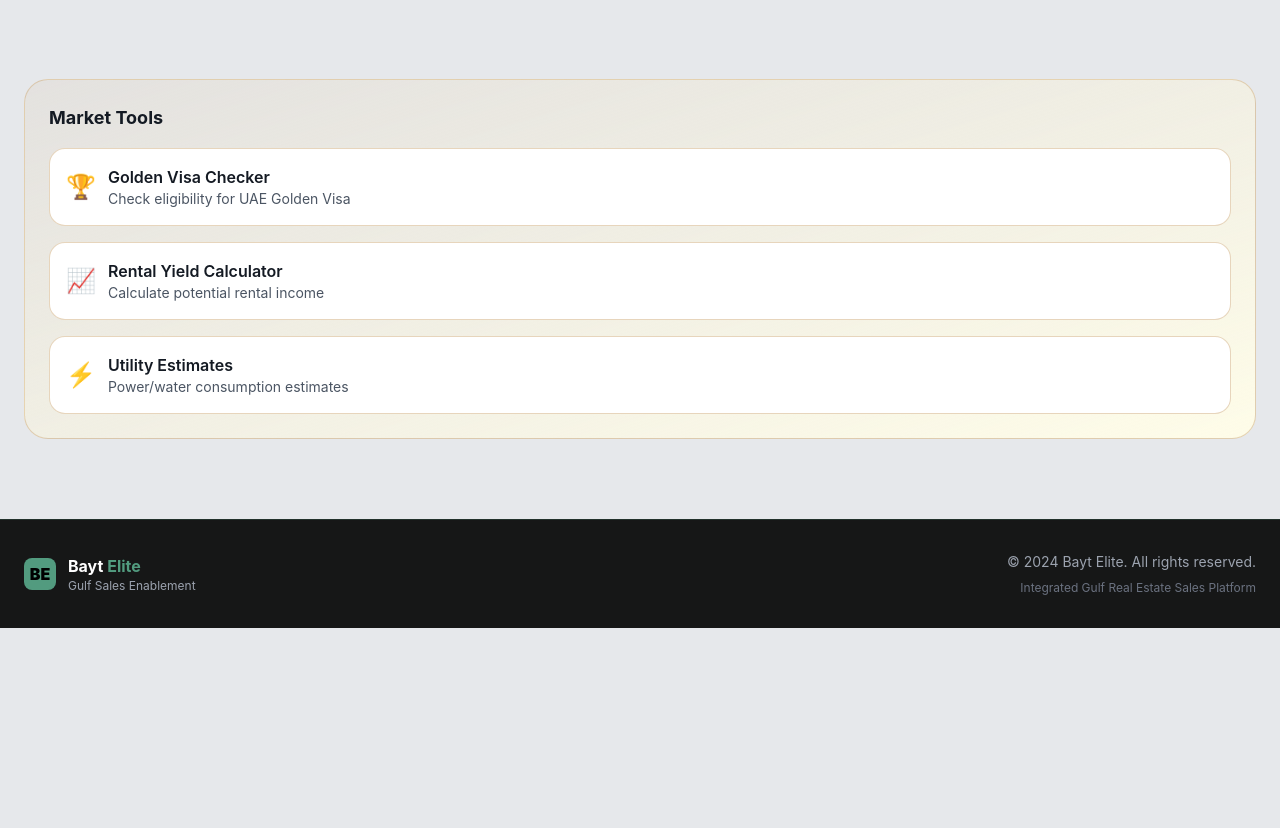
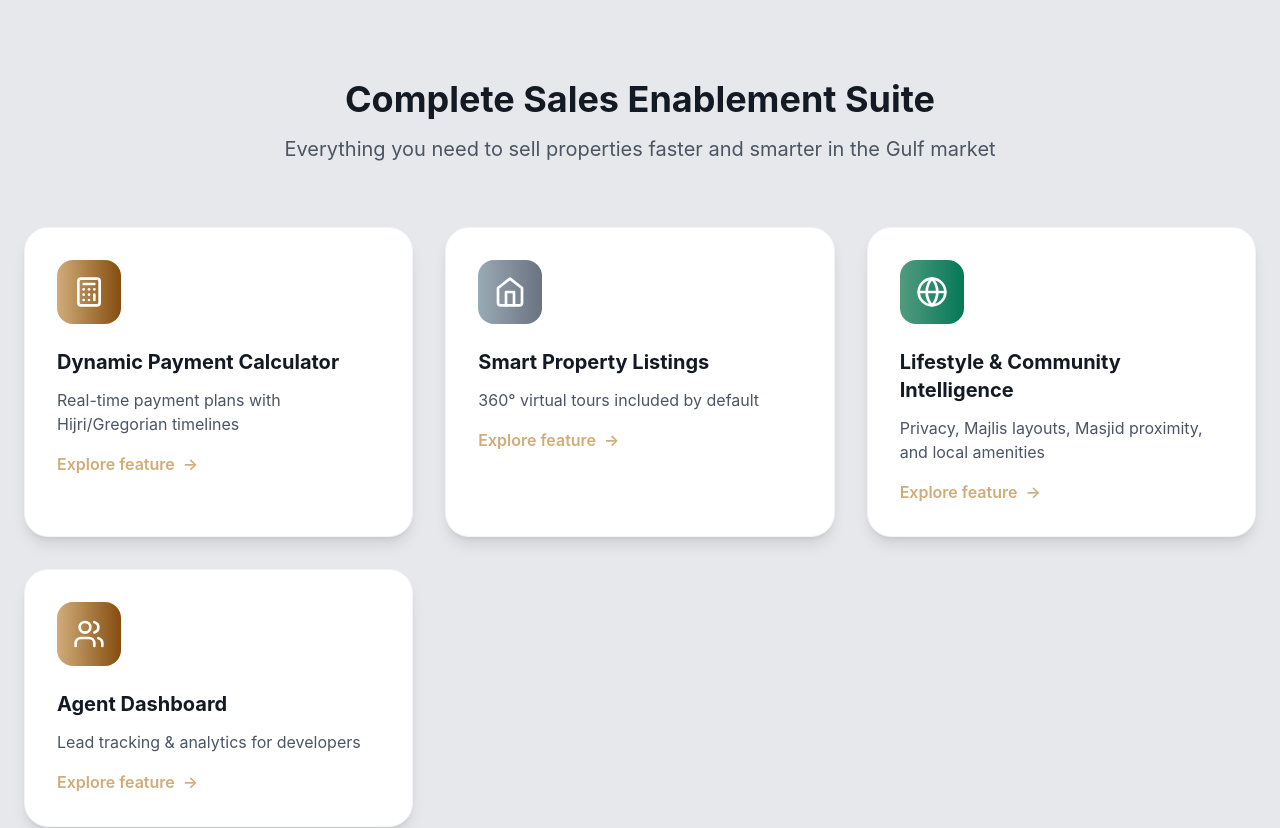
Before and after one commit to fazetdev/baytelitet, a Next.js app: page / in a window 1280 px wide. Shown: the part 620-1448 px from the top of the page. Before the commit the page ends 1248 px from the top, so only its background shows below. Built offline with nearby package versions, Linux system fonts and the light colour scheme.

Commit message:
feat: add new FeaturesSection component + fix imports

```diff
--- /dev/null
+++ b/app/home/components/FeaturesSection.tsx
@@ -0,0 +1,80 @@
+'use client';
+
+import Link from 'next/link';
+import { Calculator, Home, Globe, Users } from 'lucide-react';
+
+interface Feature {
+  id: string;
+  icon: JSX.Element;
+  title: string;
+  description: string;
+  color: string;
+  href: string;
+}
+
+const features: Feature[] = [
+  {
+    id: 'calculator',
+    icon: <Calculator className="w-8 h-8" />,
+    title: 'Dynamic Payment Calculator',
+    description: 'Real-time payment plans with Hijri/Gregorian timelines',
+    color: 'from-bayt-warm to-yellow-800',
+    href: '/calculator',
+  },
+  {
+    id: 'smart-property',
+    icon: <Home className="w-8 h-8" />,
+    title: 'Smart Property Listings',
+    description: '360° virtual tours included by default',
+    color: 'from-bayt-cool to-gray-500',
+    href: '/properties',
+  },
+  {
+    id: 'lifestyle-intel',
+    icon: <Globe className="w-8 h-8" />,
+    title: 'Lifestyle & Community Intelligence',
+    description: 'Privacy, Majlis layouts, Masjid proximity, and local amenities',
+    color: 'from-bayt-cultural to-emerald-700',
+    href: '/settings',
+  },
+  {
+    id: 'agent-dashboard',
+    icon: <Users className="w-8 h-8" />,
+    title: 'Agent Dashboard',
+    description: 'Lead tracking & analytics for developers',
+    color: 'from-bayt-warm to-yellow-800',
+    href: '/agents',
+  }
+];
+
+export default function FeaturesSection() {
+  return (
+    <section className="py-20 bg-bayt-light">
+      <div className="container mx-auto px-6">
+        <div className="text-center mb-16">
+          <h2 className="text-4xl font-bold text-bayt-dark mb-4">Complete Sales Enablement Suite</h2>
+          <p className="text-xl text-gray-600 max-w-3xl mx-auto">
+            Everything you need to sell properties faster and smarter in the Gulf market
+          </p>
+        </div>
+
+        <div className="grid grid-cols-1 md:grid-cols-2 lg:grid-cols-3 gap-8">
+          {features.map((feature) => (
+            <Link key={feature.id} href={feature.href} className="group block">
+              <div className={`bg-white rounded-2xl shadow-lg p-8 border border-gray-100 hover:border-bayt-warm hover:shadow-2xl transition-all duration-300 transform hover:-translate-y-2 h-full`}>
+                <div className={`inline-flex p-4 rounded-xl bg-gradient-to-r ${feature.color} text-white mb-6`}>
+                  {feature.icon}
+                </div>
+                <h3 className="text-xl font-bold text-bayt-dark mb-3 group-hover:text-bayt-warm">{feature.title}</h3>
+                <p className="text-gray-600 mb-4">{feature.description}</p>
+                <div className="text-bayt-warm font-semibold flex items-center gap-2">
+                  Explore feature <span className="group-hover:translate-x-2 transition-transform">→</span>
+                </div>
+              </div>
+            </Link>
+          ))}
+        </div>
+      </div>
+    </section>
+  );
+}
```
Also changed, not shown: app/page.tsx (+1 -12 lines).
